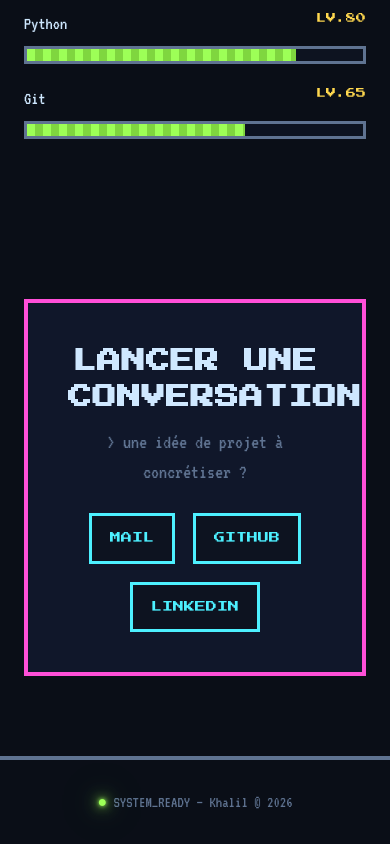
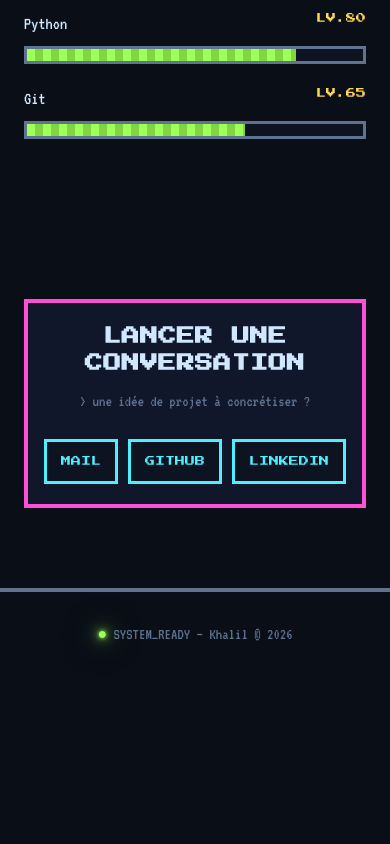
Before and after one commit to khalil00elidrissi00-source/Portfplio, a plain HTML site: page index.html in a window 390 px wide. Shown: the part 2970-3814 px from the top of the page. After the commit the page ends 3646 px from the top, so only its background shows below. Drawn offline with Linux system fonts and the light colour scheme.

Commit message:
portfolio-vr-1.3

```diff
--- a/style.css
+++ b/style.css
@@ -332,3 +332,26 @@
       text-shadow:none;
     }
   }
+  @media (max-width:720px){
+    .quest{grid-template-columns:1fr;}
+    .quest .qicon{border-right:none; border-bottom:var(--px) solid var(--cyan); padding:24px;}
+    .hero .wrap{grid-template-columns:1fr;}
+
+
+    .contact-box {
+      padding: 20px 16px;
+    }
+    .contact-box h2 {
+      font-size: 18px;
+    }
+    .contact-box .sub {
+      font-size: 16px;
+    }
+    .social-row {
+      gap: 10px;
+    }
+    .social-row a {
+      font-size: 10px;
+      padding: 12px 14px;
+    }
+  }
```
